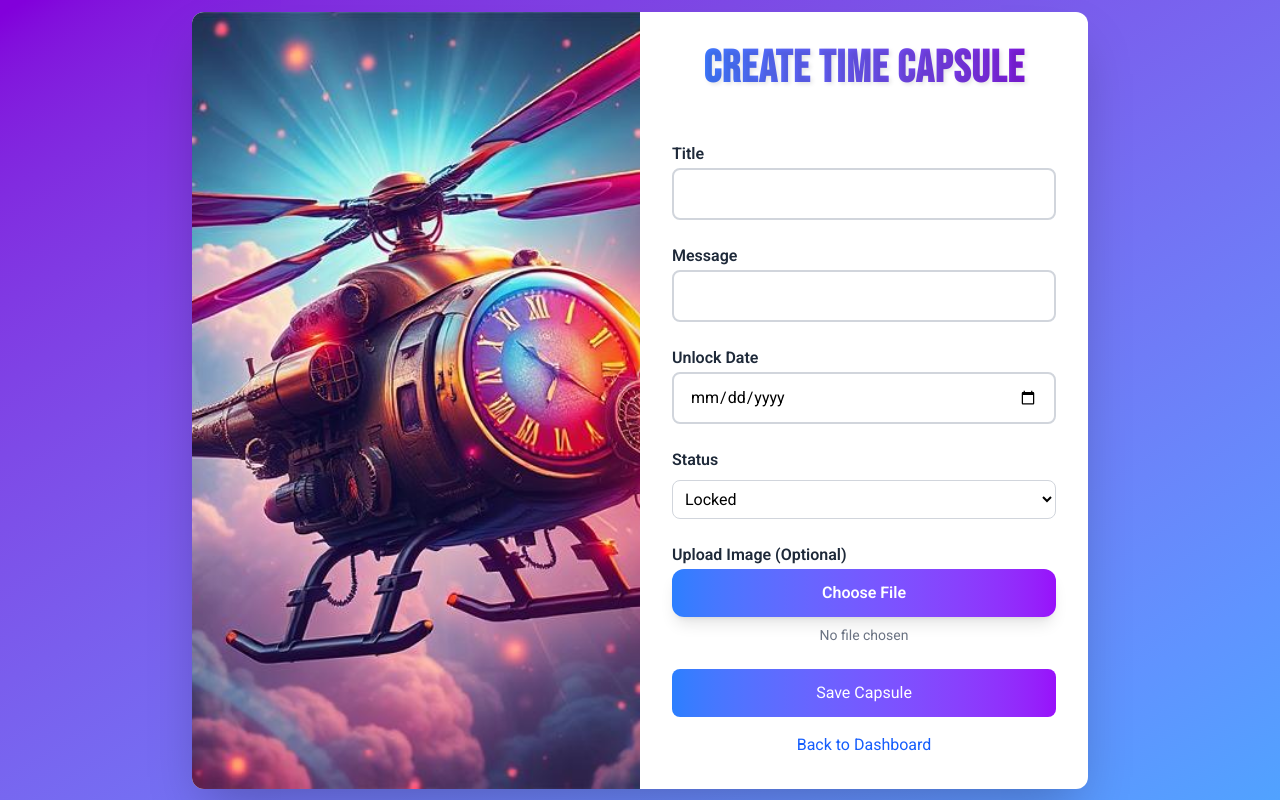
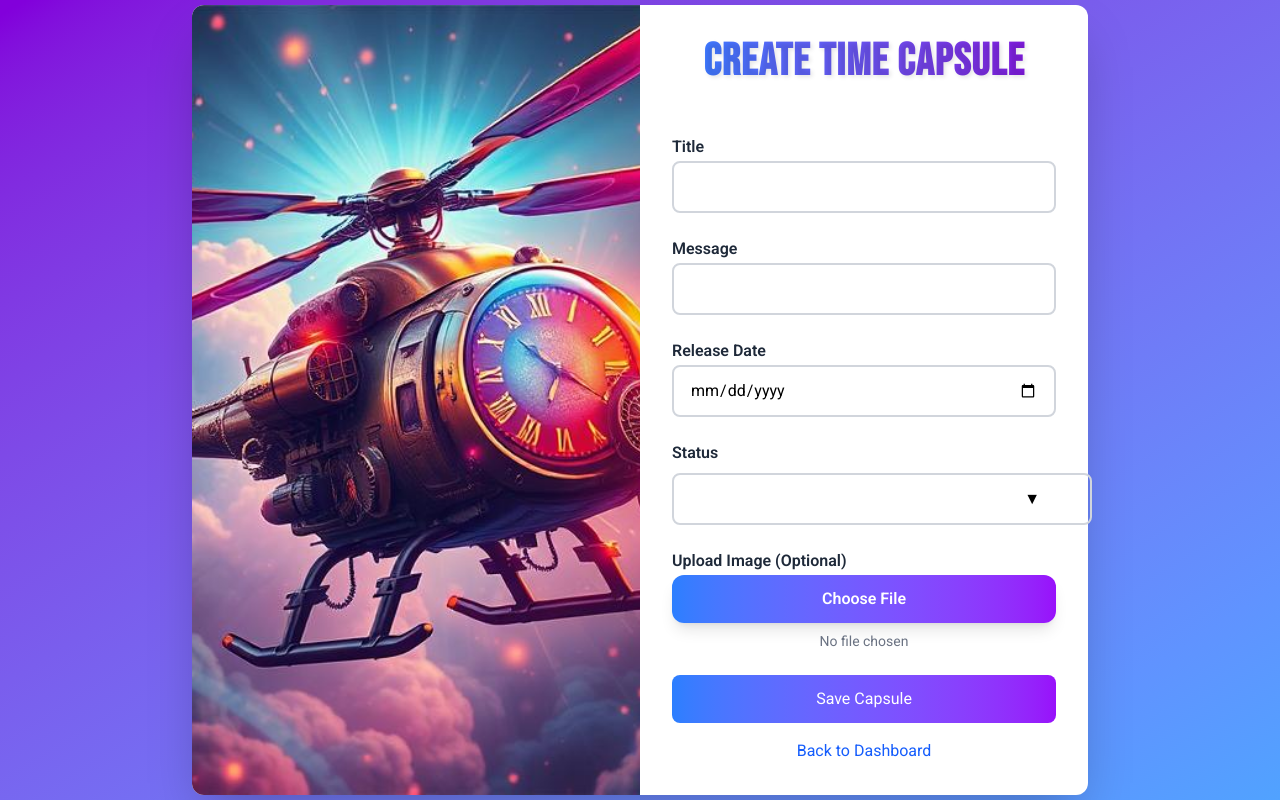
Before and after one commit to GeroStoewe/chrono-keep, a React (Vite) app: page /create-capsule in a window 1280 px wide. Built offline with nearby package versions, Linux system fonts and the light colour scheme; no server answers.

Commit message:
add custom arrow

```diff
--- a/src/pages/CreateCapsulePage.tsx
+++ b/src/pages/CreateCapsulePage.tsx
@@ -95,7 +95,6 @@ function CreateCapsulePage() {
             />
           </div>
 
-
           {/* Message Input */}
           <TextInputField
             label="Message"
@@ -107,7 +106,7 @@ function CreateCapsulePage() {
 
           {/* Release Date Input */}
           <TextInputField
-            label="Unlock Date"
+            label="Release Date"
             type="date"
             value={releaseDate}
             onChange={(e) => setReleaseDate(e.target.value)}
@@ -119,16 +118,22 @@ function CreateCapsulePage() {
             <label className="block text-gray-800 font-semibold mb-2">
               Status
             </label>
+            <div className="relative">
             <select
               value={status}
               onChange={(e) => setStatus(e.target.value)}
-              className="w-full p-2 border border-gray-300 rounded-lg"
+              className="w-full px-4 py-3 pr-100 border-2 border-gray-300 rounded-lg focus:outline-none focus:border-transparent transition duration-300 transform hover:scale-105 focus:gradient-border appearance-none"
               required
             >
               <option value="locked">Locked</option>
               <option value="unlocked">Unlocked</option>
             </select>
+            {/* Custom Arrow (SVG) */}
+            <div className="absolute right-4 top-1/2 transform -translate-y-1/2 pointer-events-none">
+              ▼ {/* You can replace this with an actual SVG icon */}
+            </div>
           </div>
+        </div>
 
           {/* Image Upload */}
           <div>
```
